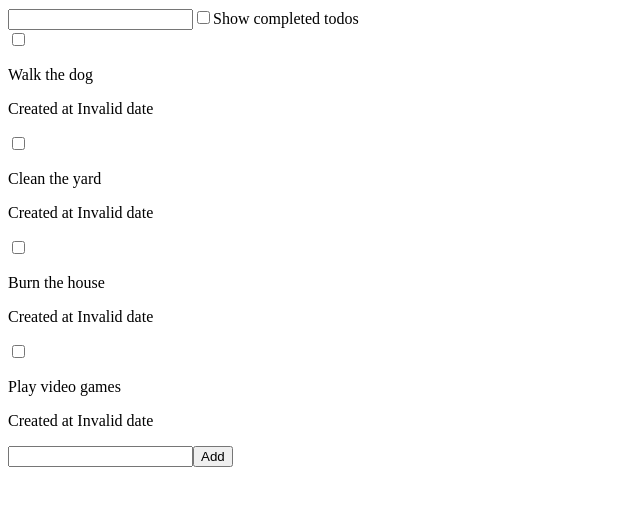
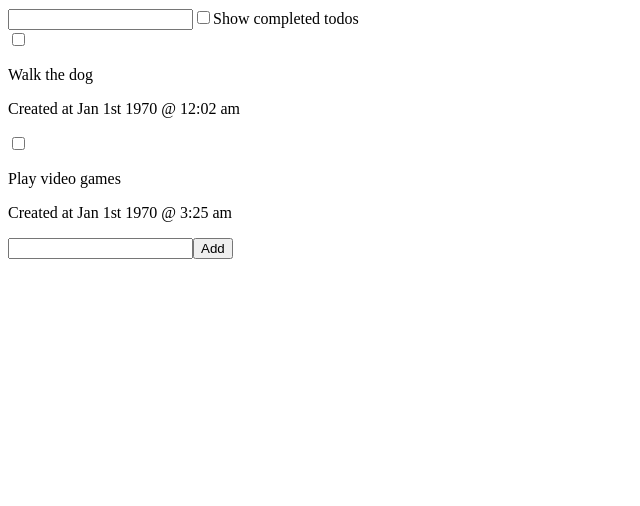
Before and after one commit to ValkyreaSky/doto, a React app: page / in a window 1280 px wide. Shown: the top 506 px of the page, without its empty margins (0-640 px from the left). Built offline with nearby package versions, Linux system fonts and the light colour scheme.

Commit message:
Add timestamps

```diff
--- a/src/containers/ListContainer/ListContainer.jsx
+++ b/src/containers/ListContainer/ListContainer.jsx
@@ -1,48 +1,93 @@
 import React, { Component } from 'react';
 import { TodoList, TodoAdd, TodoSearch } from 'Components';
+import uuid from 'uuid';
+import moment from 'moment';
+import { filterTodos } from '../../api/TodoApi';
 
 class ListContainer extends Component {
 	state = {
-		showCompleted: true,
+		showCompleted: false,
 		searchText: '',
 		todos: [
 			{
-				id: 1,
-				text: 'Walk the dog'
+				id: uuid(),
+				text: 'Walk the dog',
+				completed: false,
+				createdAt: 123,
+				completedAt: undefined
 			},
 			{
-				id: 2,
-				text: 'Clean the yard'
+				id: uuid(),
+				text: 'Clean the yard',
+				completed: true,
+				createdAt: 60,
+				completedAt: 600
 			},
 			{
-				id: 3,
-				text: 'Burn the house'
+				id: uuid(),
+				text: 'Burn the house',
+				completed: true,
+				createdAt: 1230,
+				completedAt: 2340
       },
       {
-        id: 4,
-        text: 'Play video games'
+        id: uuid(),
+				text: 'Play video games',
+				completed: false,
+				createdAt: 12323,
+				completedAt: undefined
       }
 		]
   }
 
   handleAddTodo = (text) => {
-    alert('New Todo', text);
+    this.setState({
+			todos: [
+				...this.state.todos,
+				{
+					id: uuid(),
+					text,
+					completed: false,
+					createdAt: moment().unix(),
+					completedAt: undefined
+				}
+			]
+		});
 	}
+
+	handleToggle = (id) => {
+		const todosArray = [...this.state.todos];
+		const index = todosArray.findIndex((todo) => {
+			return todo.id === id
+		});
+
+		todosArray[index].completed = !todosArray[index].completed;
+		if (todosArray[index].completed) {
+			todosArray[index].completedAt = moment().unix();
+		} else {
+			todosArray[index].completedAt = undefined;
+		}
+
+		this.setState({
+			todos: todosArray
+		});
+	};
 
 	handleSearch = (showCompleted, searchText) => {
 		this.setState({
 			showCompleted,
-			searchText
+			searchText: searchText.toLowerCase()
 		});
 	}
 
 	render() {
-    const { todos } = this.state;
+		const { todos, showCompleted, searchText } = this.state;
+		const filteredTodos = filterTodos(todos, showCompleted, searchText);
 
 		return (
 			<div>
 				<TodoSearch onSearch={this.handleSearch} />
-        <TodoList todos={todos} />
+				<TodoList todos={filteredTodos} onToggle={this.handleToggle} />
 				<TodoAdd handleAddTodo={this.handleAddTodo} />
 			</div>
 		);
```
Also changed, not shown: 1 other file (tests, documents, lock files or other folders).
